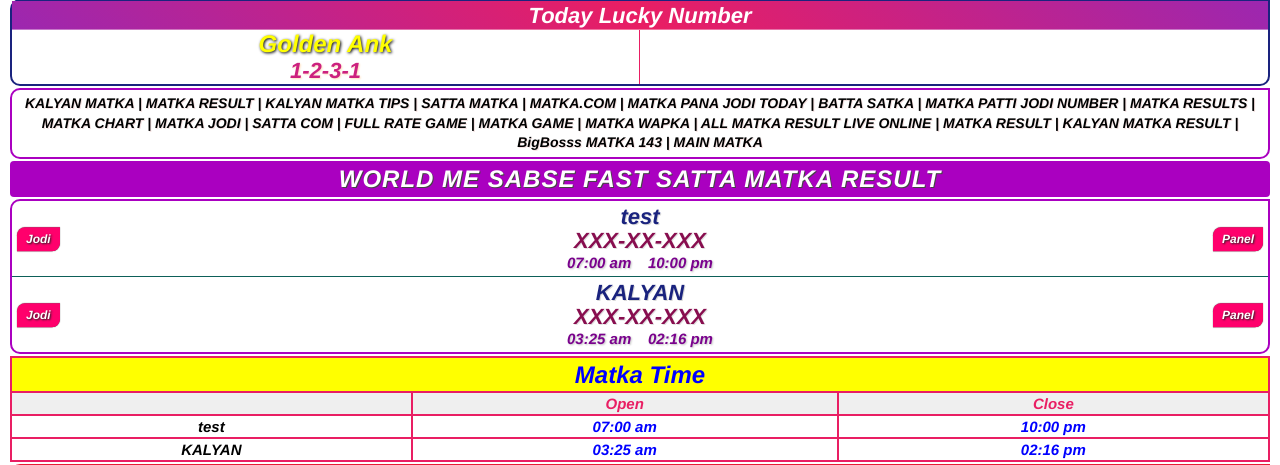
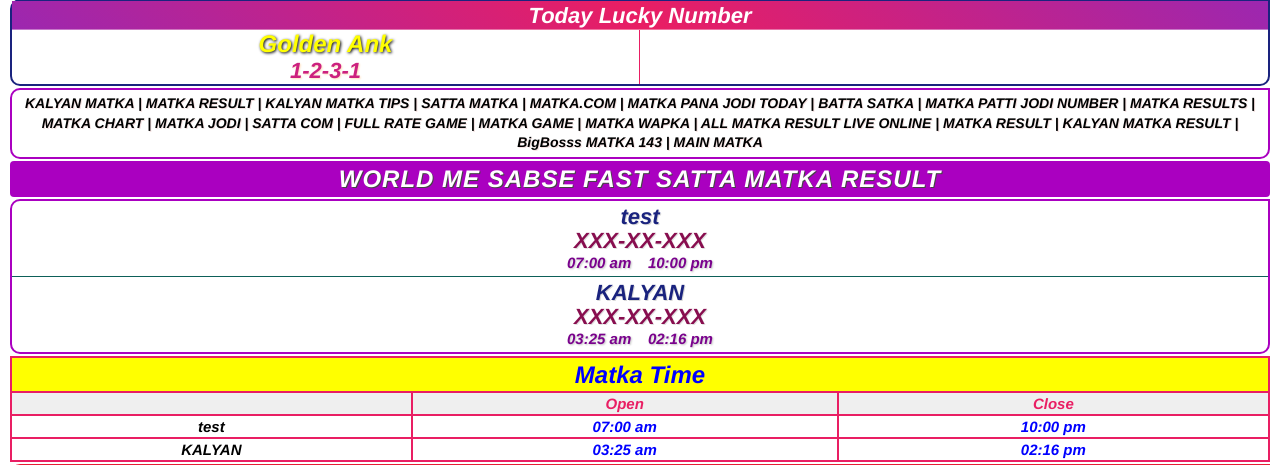
Before and after one commit to Naru98/goan_matka, a CodeIgniter app: page /goan_matka/index.php/welcome/index in a window 1280 px wide. Shown: the part 206-671 px from the top of the page. Run offline with CodeIgniter, Linux system fonts and the light colour scheme; data comes from the database, SQL or seed files in the repository.

Commit message:
Update main.php

```diff
--- a/application/views/main.php
+++ b/application/views/main.php
@@ -191,8 +191,8 @@
                                 ?>
                                 </h5>
 								<h6><?php echo date('h:i a', strtotime($r['open_time'])); ?> &nbsp;&nbsp; <?php echo date('h:i a', strtotime($r['close_time'])); ?></h6>
-								<div class="result_timing"><a href="<?php echo base_url('/matka/'.strtolower($r['name']));?>" class="btn_chart">Jodi</a></div>
-								<div class="result_timing_right"><a href="<?php echo base_url('/matka/'.strtolower($r['name']));?>" class="btn_chart">Panel</a></div>
+								<!--<div class="result_timing"><a href="<?php // echo base_url('/matka/'.strtolower($r['name']));?>" class="btn_chart">Jodi</a></div>-->
+								<!--<div class="result_timing_right"><a href="<?php // echo base_url('/matka/'.strtolower($r['name']));?>" class="btn_chart">Panel</a></div>-->
 							</div>
 						<?php
 					}
@@ -310,7 +310,7 @@
 					foreach ($result as $r) {
                         $r["href"] = str_replace(" ","_",$r['name']);
                         ?>
-                        <a href="<?php echo base_url('/matka/'.strtolower($r['href']));?>"><?php echo $r['name']; ?> Chart</a>
+                        <!--<a href="<?php echo base_url('/matka/'.strtolower($r['href']));?>"><?php echo $r['name']; ?> Chart</a>-->
                         <?php
                     }
                 }
```
